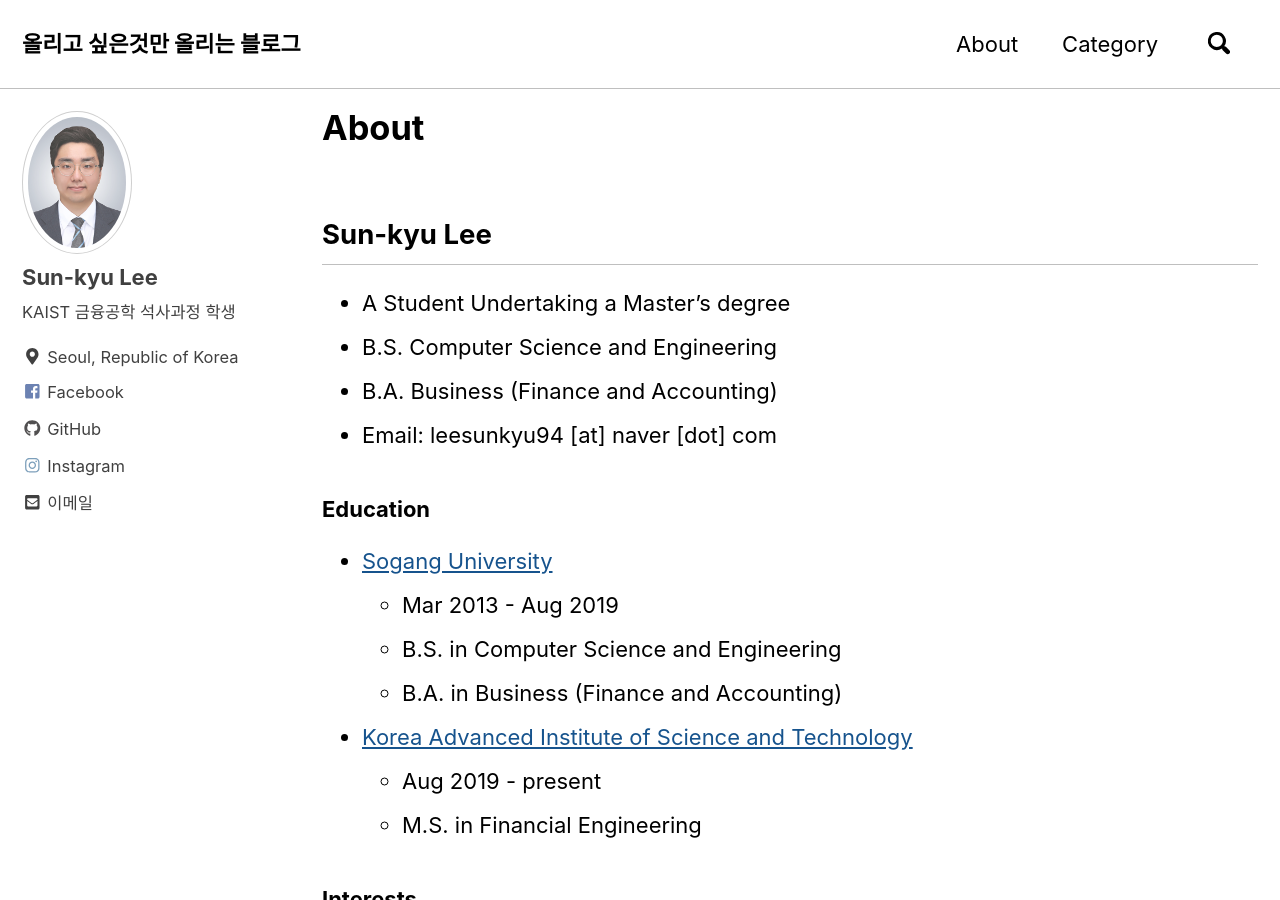
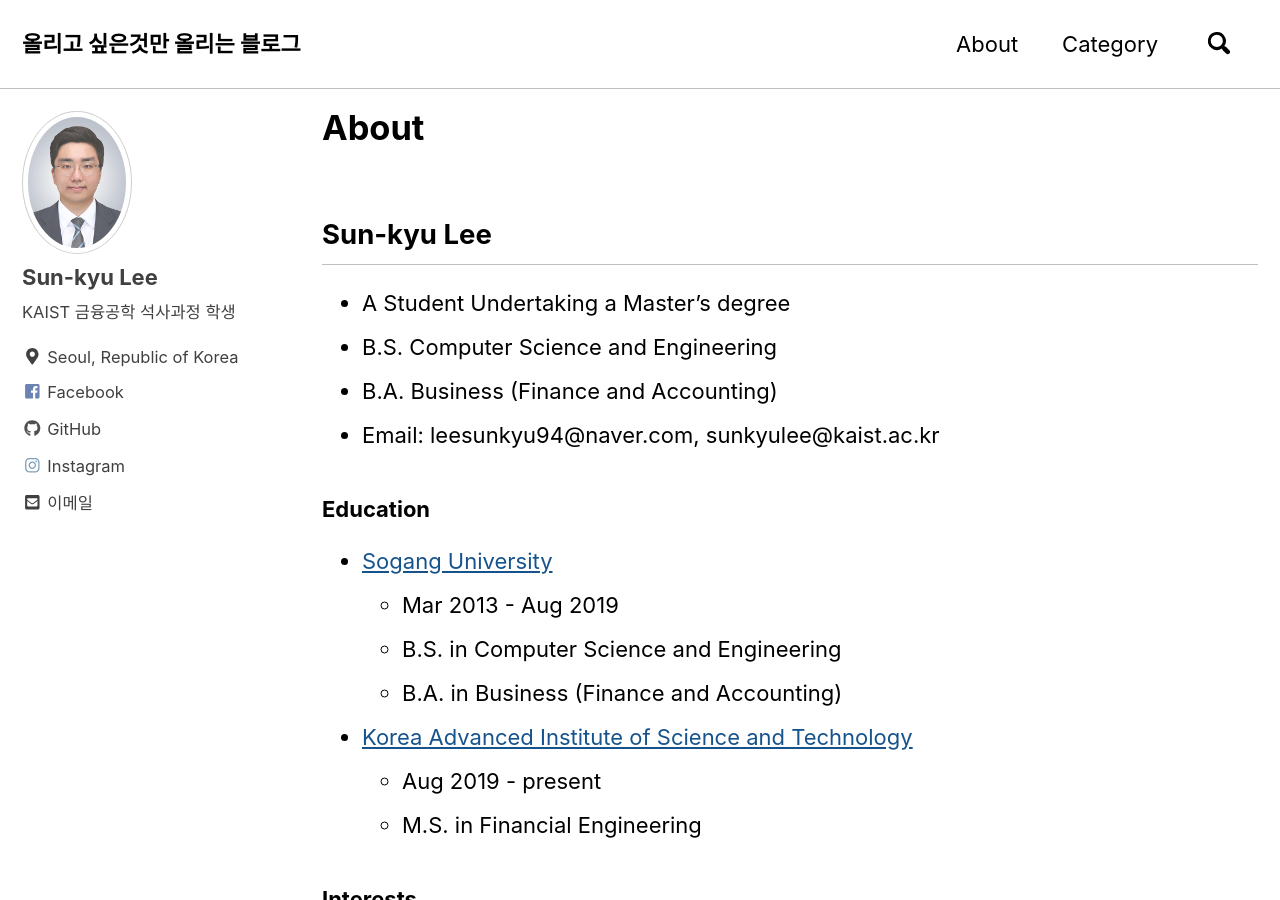
Before and after one commit to leesunkyu94/leesunkyu94.github.io, a Jekyll site: the page built from _pages/about.md, in a window 1280 px wide and 900 px high. Built offline with Jekyll 4.4.1, drawn with Linux system fonts in a browser that asks for light colours; cached includes are drawn as plain includes.

Commit message:
Update about.md

```diff
--- a/_pages/about.md
+++ b/_pages/about.md
@@ -11,7 +11,7 @@ author_profile: true
 * A Student Undertaking a Master’s degree
 * B.S. Computer Science and Engineering
 * B.A. Business (Finance and Accounting)
-* Email: leesunkyu94 [at] naver [dot] com
+* Email: leesunkyu94@naver.com, sunkyulee@kaist.ac.kr
 
 ### Education
 
```
